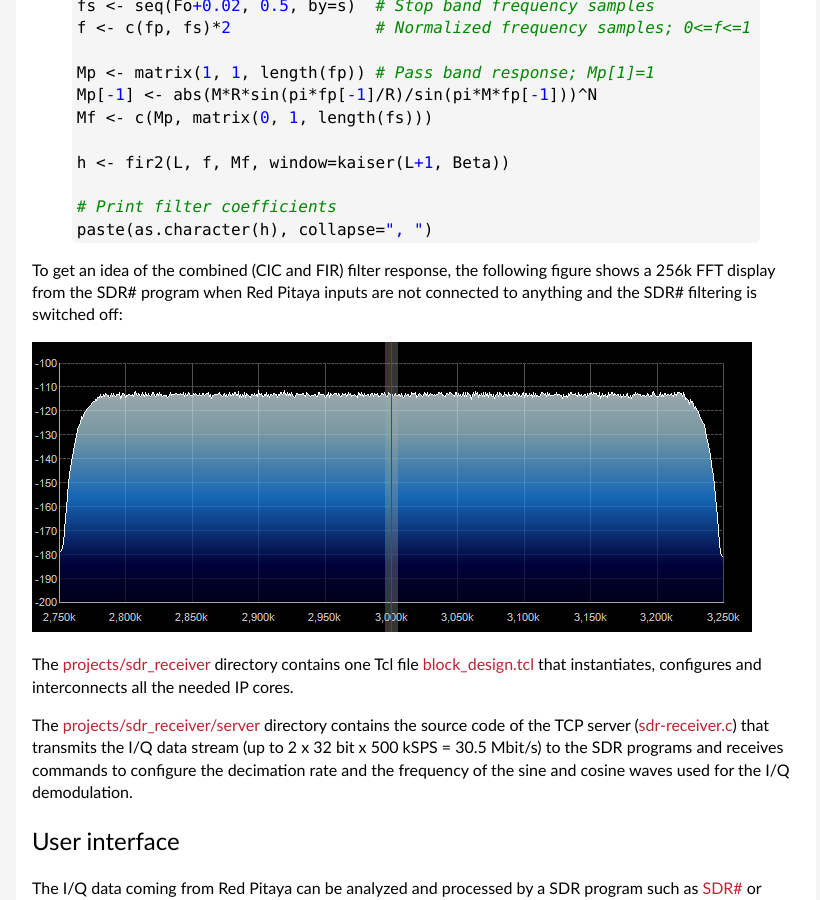
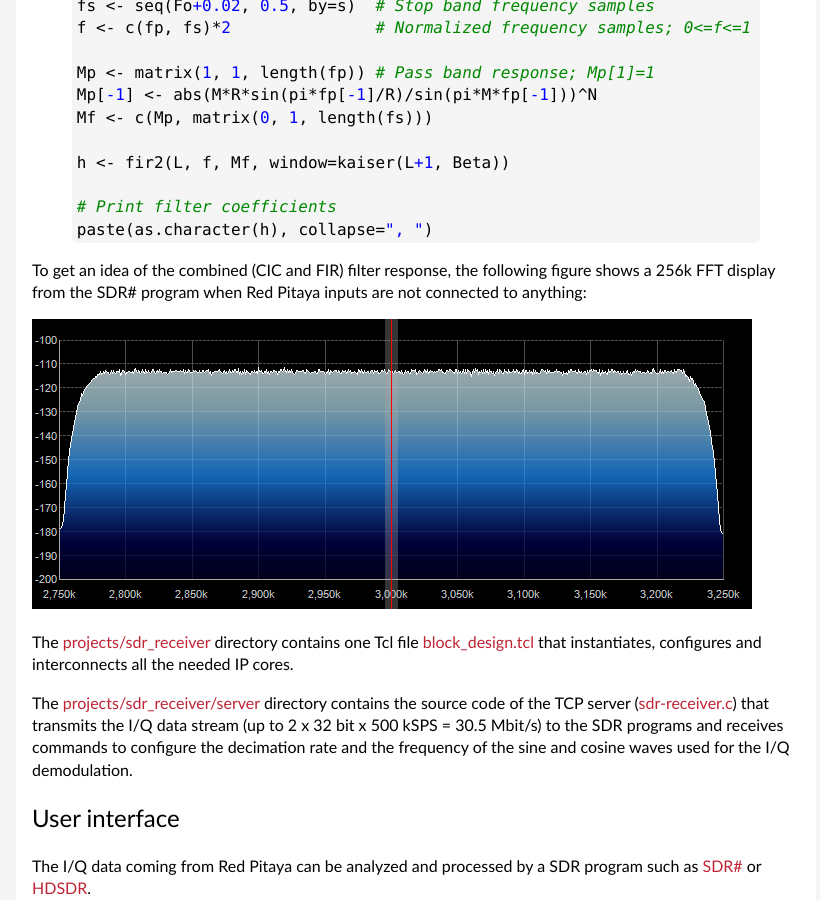
Before and after one commit to pavel-demin/red-pitaya-notes, a Jekyll site: the page built from sdr-receiver.md, in a window 1280 px wide and 900 px high, scrolled down 1754 px. Shown: the whole window, without its empty margins (224-1044 px from the left). Built offline with Jekyll 4.4.1, drawn with Linux system fonts in a browser that asks for light colours; some of the changed text lies outside the part shown.

Commit message:
adapt instructions to new version of SDR receiver

```diff
--- a/sdr-receiver.md
+++ b/sdr-receiver.md
@@ -77,7 +77,7 @@
 paste(as.character(h), collapse=", ")
 {% endhighlight %}
 
-To get an idea of the combined (CIC and FIR) filter response, the following figure shows a 256k FFT display from the SDR# program when Red Pitaya inputs are not connected to anything and the SDR# filtering is switched off:
+To get an idea of the combined (CIC and FIR) filter response, the following figure shows a 256k FFT display from the SDR# program when Red Pitaya inputs are not connected to anything:
 
 ![Filter response]({{ "/img/no-signal.png" | prepend: site.baseurl }})
 
@@ -128,13 +128,8 @@
    - Computer running MS Windows.
    - Wired or wireless Ethernet connection between the computer and the Red Pitaya board.
  - Connect an antenna to the IN2 connector on the Red Pitaya board.
- - Download [FPGA configuration file](https://googledrive.com/host/0B-t5klOOymMNfmJ0bFQzTVNXQ3RtWm5SQ2NGTE1hRUlTd3V2emdSNzN6d0pYamNILW83Wmc/SDR/sdr_receiver.bin) and the [sdr-receiver program](https://googledrive.com/host/0B-t5klOOymMNfmJ0bFQzTVNXQ3RtWm5SQ2NGTE1hRUlTd3V2emdSNzN6d0pYamNILW83Wmc/SDR/sdr-receiver).
- - Copy the downloaded files (`sdr_receiver.bin` and `sdr-receiver`) to the original Red Pitaya SD card.
- - Edit `etc/init.d/rcS` on the SD card to add the commands that configure FPGA and start the `sdr-receiver` program:
-{% highlight bash %}
-cat /opt/sdr_receiver.bin > /dev/xdevcfg
-/opt/sdr-receiver &
-{% endhighlight %}
+ - Download customized [SD card image zip file](https://googledrive.com/host/0B-t5klOOymMNfmJ0bFQzTVNXQ3RtWm5SQ2NGTE1hRUlTd3V2emdSNzN6d0pYamNILW83Wmc/SDR/ecosystem-0.92-65-35575ed-sdr-receiver.zip).
+ - Copy the content of the SD card image zip file to an SD card.
  - Insert the SD card in Red Pitaya and connect the power.
  - Download and install [SDR#](http://sdrsharp.com/#download) or [HDSDR](http://www.hdsdr.de/).
  - Download [pre-built ExtIO plug-in](https://googledrive.com/host/0B-t5klOOymMNfmJ0bFQzTVNXQ3RtWm5SQ2NGTE1hRUlTd3V2emdSNzN6d0pYamNILW83Wmc/SDR/ExtIO_RedPitaya.dll) for SDR# and HDSDR.
```
